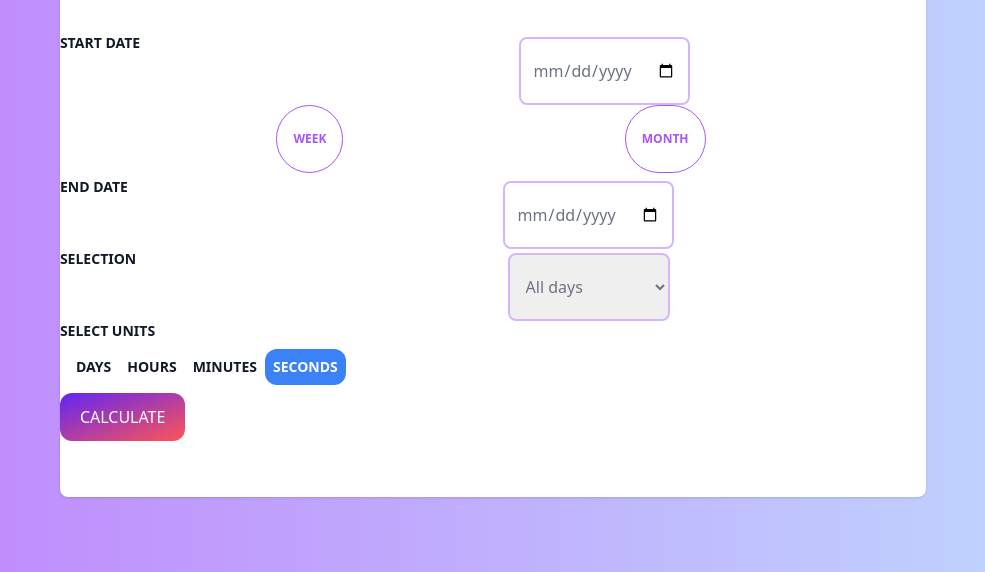
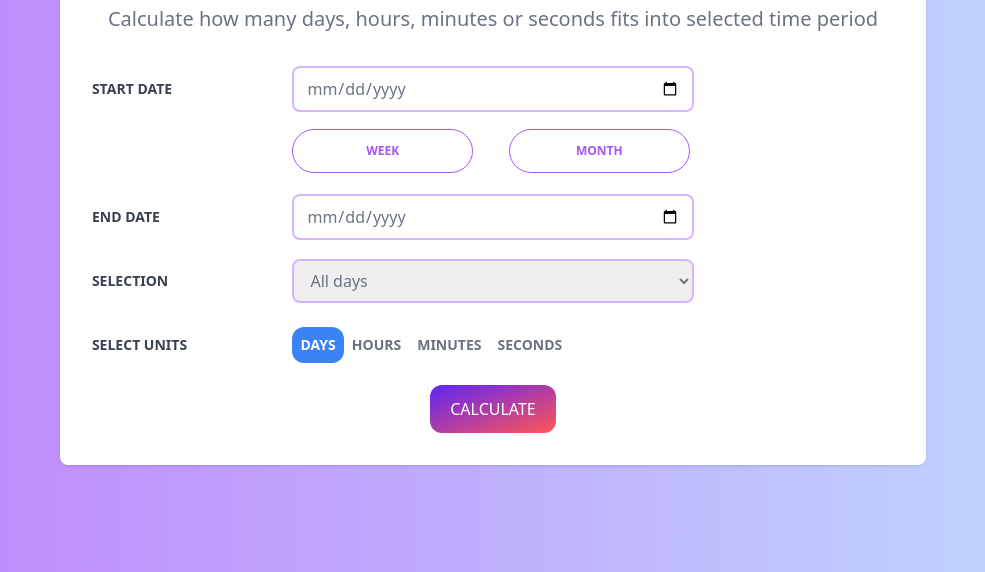
Before and after one commit to rieznik/time-span-calculator, a website: page index.html in a window 1280 px wide. Shown: the part 228-800 px from the top of the page, without its empty margins (147-1132 px from the left). Drawn offline with Linux system fonts and the light colour scheme.

Commit message:
align fields in the form

```diff
--- a/index.html
+++ b/index.html
@@ -22,79 +22,92 @@
               selected time period
             </p>
           </div>
-          <form>
-            <div class="grid grid-cols-4 grid-rows-6">
+          <form class="grid grid-cols-4 grid-rows-6 mx-8 gap-y-4">
+            <!-- LABELS -->
             <div
-                class="col-start-1 col-end-4 flex flex-nowrap justify-between"
+              class="col-start-1 col-span-1 row-start-1 row-span-1 flex items-center"
             >
               <label
                 for="start-date"
-                  class="uppercase text-left md:text-sm text-xs text-gray-900 text-light font-semibold"
+                class="uppercase md:text-sm text-xs text-gray-700 font-semibold"
               >
                 Start Date
               </label>
+            </div>
+
+            <div
+              class="col-start-1 col-span-1 row-start-3 row-span-1 flex items-center"
+            >
+              <label
+                for="end-date"
+                class="uppercase text-left md:text-sm text-xs text-gray-700 font-semibold"
+              >
+                End Date
+              </label>
+            </div>
+
+            <div
+              class="col-start-1 col-span-1 row-start-4 row-span-1 flex items-center"
+            >
+              <label
+                for="filter-days-selection"
+                class="uppercase text-left md:text-sm text-xs text-gray-700 font-semibold"
+              >
+                Selection
+              </label>
+            </div>
+
+            <div
+              class="col-start-1 col-span-1 row-start-5 row-span-1 uppercase md:text-sm text-xs text-gray-700 font-semibold flex items-center"
+            >
+              Select units
+            </div>
+
+            <!-- INPUTS -->
+            <div class="col-start-2 col-span-2 flex items-center">
               <input
                 id="start-date"
-                  class="py-2 px-3 text-gray-500 rounded-lg border-2 border-purple-300 mx-5 mt-1 focus:outline-none focus:ring-2 focus:ring-purple-600 focus:border-transparent"
+                class="w-full py-2 px-3 text-gray-500 rounded-lg border-2 border-purple-300 focus:outline-none focus:ring-2 focus:ring-purple-600 focus:border-transparent"
                 type="date"
               />
             </div>
-              <div class="col-start-2 col-end-4 flex justify-between">
+
+            <div class="col-start-2 col-span-2 flex justify-start gap-8">
               <button
-                  class="text-purple-500 bg-transparent border border-solid border-purple-500 hover:bg-purple-500 hover:text-white active:bg-purple-600 font-bold uppercase text-xs px-4 py-2 rounded-full outline-none focus:outline-none mr-1 mb-1 ease-linear transition-all duration-150"
+                class="w-1/2 text-purple-500 bg-transparent border border-solid border-purple-500 hover:bg-purple-500 hover:text-white active:bg-purple-600 font-bold uppercase text-xs px-4 py-2 rounded-full outline-none focus:outline-none mr-1 mb-1 ease-linear transition-all duration-150"
                 type="button"
               >
                 Week
               </button>
               <button
-                  class="text-purple-500 bg-transparent border border-solid border-purple-500 hover:bg-purple-500 hover:text-white active:bg-purple-600 font-bold uppercase text-xs px-4 py-2 rounded-full outline-none focus:outline-none mr-1 mb-1 ease-linear transition-all duration-150"
+                class="w-1/2 text-purple-500 bg-transparent border border-solid border-purple-500 hover:bg-purple-500 hover:text-white active:bg-purple-600 font-bold uppercase text-xs px-4 py-2 rounded-full outline-none focus:outline-none mr-1 mb-1 ease-linear transition-all duration-150"
                 type="button"
               >
                 Month
               </button>
             </div>
 
-              <div
-                class="col-start-1 col-end-4 flex flex-nowrap justify-between"
-              >
-                <label
-                  for="end-date"
-                  class="uppercase text-left md:text-sm text-xs text-gray-900 text-light font-semibold"
-                >
-                  End Date
-                </label>
+            <div class="col-start-2 col-end-4 flex items-center">
               <input
                 id="end-date"
-                  class="py-2 px-3 mx-9 mt-1 text-gray-500 rounded-lg border-2 border-purple-300 focus:outline-none focus:ring-2 focus:ring-purple-600 focus:border-transparent"
+                class="w-full py-2 px-3 text-gray-500 rounded-lg border-2 border-purple-300 focus:outline-none focus:ring-2 focus:ring-purple-600 focus:border-transparent"
                 type="date"
               />
             </div>
 
-              <div
-                class="col-start-1 col-end-4 flex flex-nowrap justify-between"
-              >
-                <label
-                  for="filter-days-selection"
-                  class="uppercase text-left md:text-sm text-xs text-gray-900 text-light font-semibold"
-                >
-                  Selection
-                </label>
+            <div class="col-start-2 col-span-2 flex items-center">
               <select
                 id="filter-days-selection"
-                  class="py-2 px-3 mx-10 mt-1 rounded-lg border-2 text-gray-500 border-purple-300 focus:outline-none focus:ring-2 focus:ring-purple-600 focus:border-transparent"
+                class="w-full py-2 px-3 rounded-lg border-2 text-gray-500 border-purple-300 focus:outline-none focus:ring-2 focus:ring-purple-600 focus:border-transparent"
               >
                 <option>All days</option>
                 <option>Weekends only</option>
                 <option>Weekdays only</option>
               </select>
             </div>
-
-              <div
-                class="col-start-1 col-end-4 uppercase text-left md:text-sm text-xs text-gray-900 text-light font-semibold"
-              >
-                <fieldset>
-                  <div>Select units</div>
-                  <div class="flex flex-nowrap rounded-xl p-2">
+            <div class="col-start-2 col-span-2 flex items-center">
+              <fieldset class="">
+                <div class="w-full flex flex-nowrap rounded-xl">
                   <div>
                     <input
                       type="radio"
@@ -105,7 +118,7 @@
                     />
                     <label
                       for="days"
-                        class="block cursor-pointer select-none rounded-xl p-2 text-center peer-checked:bg-blue-500 peer-checked:font-bold peer-checked:text-white"
+                      class="block cursor-pointer select-none rounded-xl p-2 text-center uppercase md:text-sm text-xs text-gray-500 font-semibold peer-checked:bg-blue-500 peer-checked:font-bold peer-checked:text-white"
                       >days
                     </label>
                   </div>
@@ -118,7 +131,7 @@
                     />
                     <label
                       for="hours"
-                        class="block cursor-pointer select-none rounded-xl p-2 text-center peer-checked:bg-blue-500 peer-checked:font-bold peer-checked:text-white"
+                      class="block cursor-pointer select-none rounded-xl p-2 text-center uppercase md:text-sm text-xs text-gray-500 font-semibold peer-checked:bg-blue-500 peer-checked:font-bold peer-checked:text-white"
                       >hours
                     </label>
                   </div>
@@ -131,7 +144,7 @@
                     />
                     <label
                       for="minutes"
-                        class="block cursor-pointer select-none rounded-xl p-2 text-center peer-checked:bg-blue-500 peer-checked:font-bold peer-checked:text-white"
+                      class="block cursor-pointer select-none rounded-xl p-2 text-center uppercase md:text-sm text-xs text-gray-500 font-semibold peer-checked:bg-blue-500 peer-checked:font-bold peer-checked:text-white"
                       >minutes
                     </label>
                   </div>
@@ -141,11 +154,10 @@
                       name="option"
                       id="seconds"
                       class="peer hidden"
-                        checked
                     />
                     <label
                       for="seconds"
-                        class="block cursor-pointer select-none rounded-xl p-2 text-center peer-checked:bg-blue-500 peer-checked:font-bold peer-checked:text-white"
+                      class="block cursor-pointer select-none rounded-xl p-2 text-center uppercase md:text-sm text-xs text-gray-500 font-semibold peer-checked:bg-blue-500 peer-checked:font-bold peer-checked:text-white"
                       >seconds
                     </label>
                   </div>
@@ -153,14 +165,12 @@
               </fieldset>
             </div>
 
-              <div class="col-start-1 col-end-5">
+            <div class="col-start-1 col-span-full flex justify-center">
               <button
-                  type="submit"
                 class="uppercase rounded-xl bg-gradient-to-br from-[#6025F5] to-[#FF5555] px-5 py-3 text-base font-medium text-white transition duration-200 hover:shadow-lg hover:shadow-[#6025F5]/50"
               >
                 Calculate
               </button>
-              </div>
             </div>
           </form>
         </div>
--- a/tailwind.config.js
+++ b/tailwind.config.js
@@ -2,11 +2,7 @@
 module.exports = {
   content: ['./*.{html,js}', './js/*.js'],
   theme: {
-    extend: {
-      colors: {
-        'oxford-blue': '#0a2342',
-      },
-    },
+    extend: {},
   },
   plugins: [],
 };
```
Also changed, not shown: css/output.css. Lines whose indentation alone changed are shown as unchanged.
